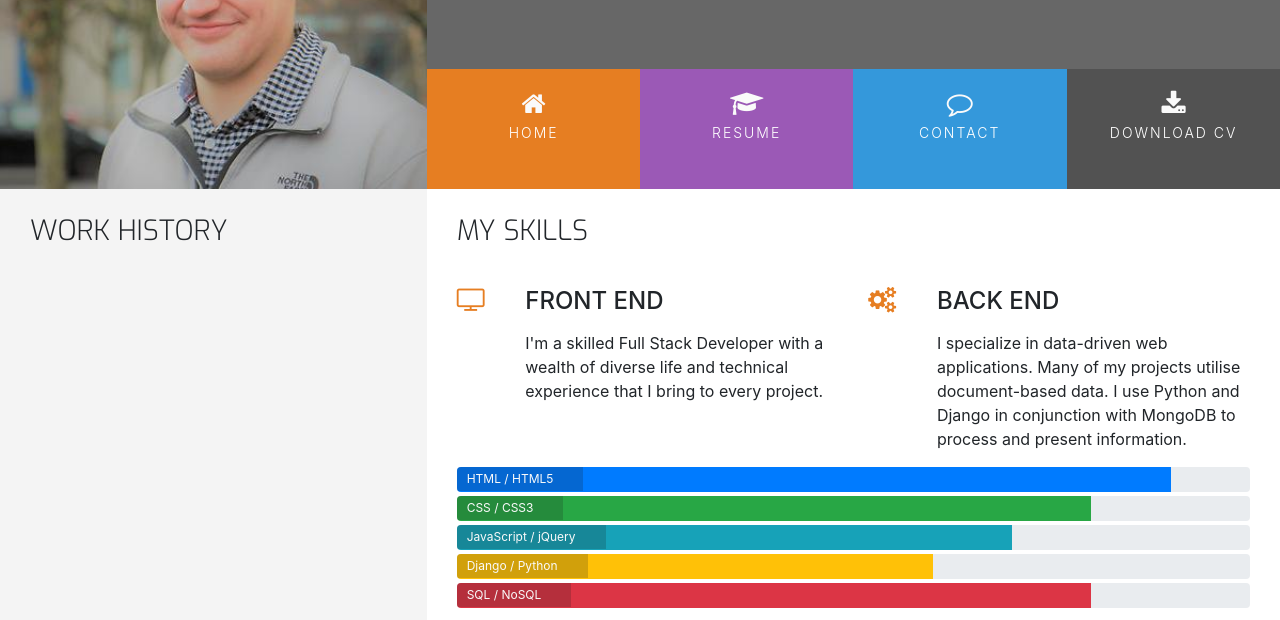
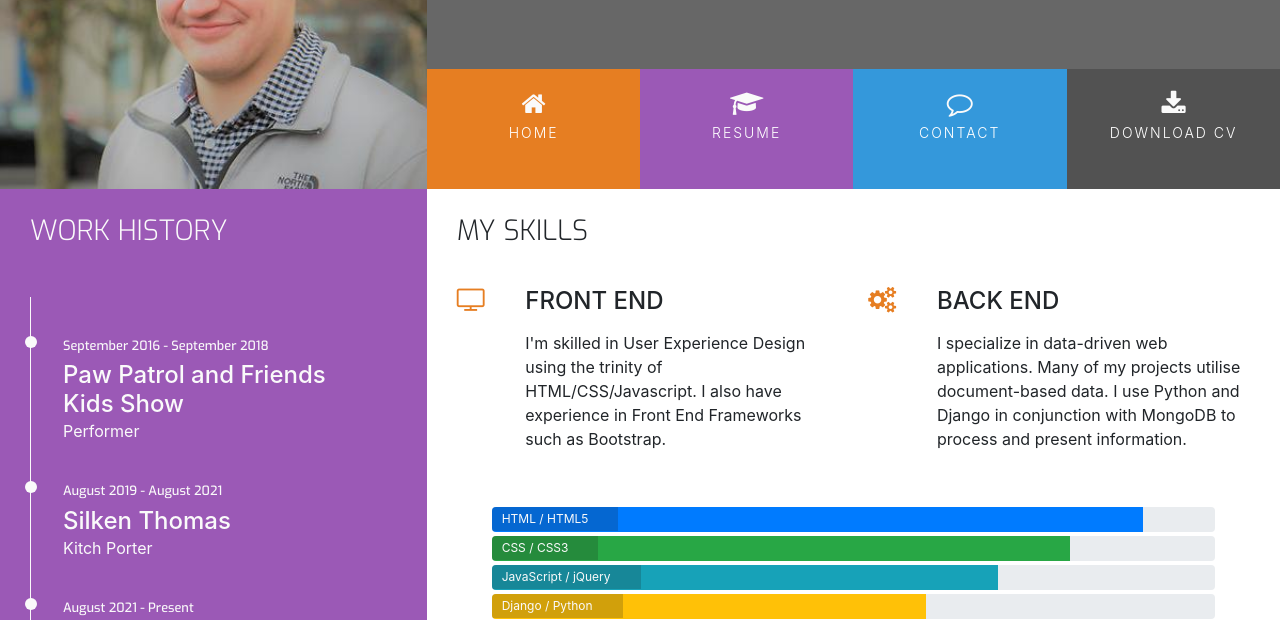
Before and after one commit to JAmcevoy/my_CV, a plain HTML site: page resume.html in a window 1280 px wide. Shown: the part 180-800 px from the top of the page. Drawn offline with nearby package versions, Linux system fonts and the light colour scheme.

Commit message:
added my work timeline to resume.html

```diff
--- a/assets/css/style.css
+++ b/assets/css/style.css
@@ -40,11 +40,16 @@
     float: none;
 }
 
+.history-heading,
 .section-heading {
     font-family: "Exo", sans-serif;
     font-weight: 300;
     margin-top: 25px;
     margin-bottom: 40px;
+}
+
+.bg-color-work-history {
+  background-color: #9b59b6
 }
 
 /* ----------------------------------------Special paddings/margins/text */
@@ -277,3 +282,51 @@ personal-info-item .value {
   color: #fafafa;
   background: rgba(25, 25, 25, 0.2);
 }
+
+.progress-section {
+  margin: 40px 20px;
+}
+
+/* ----------------------------------------Work History */
+
+.history-heading {
+  color: #fafafa;
+  margin-bottom: 50px;
+}
+
+.timeline-item {
+  padding: 4em 2em 0em 2em;
+  position: relative;
+  color: #fafafa;
+  border-left: solid 1px ;
+}
+
+.timeline-item p {
+  padding: 0;
+  margin: 0;
+}
+
+.timeline-item:before {
+  content: attr(data-dates);
+  position: absolute;
+  left: 2.5em;
+  top: 3em;
+  display: block;
+  font-family: "Exo" , sans-serif;
+  font-weight: 500;
+  font-size: 0.8em;
+  padding: 0;
+  margin: 0;
+}
+
+.timeline-item:after {
+  width: 12px;
+  height: 12px;
+  display: block;
+  top: 2.4em;
+  position: absolute;
+  left: -6px;
+  border-radius: 12px;
+  content: "";
+  background-color: #fafafa;
+}
--- a/resume.html
+++ b/resume.html
@@ -52,13 +52,25 @@
   </header>
   <section class="container-fluid">
     <div class="row">
-      <div class="col-md-4 bg-color-personal-info section-column">
+      <div class="col-md-4 bg-color-work-history section-column">
         <div class="row">
           <div class="col-12">
-            <h3 class="section-heading uppercase">
+            <h3 class="history-heading uppercase">
               Work History
             </h3>
           </div>
+        </div>
+        <div class="timeline-item" data-dates="September 2016 - September 2018">
+          <h4>Paw Patrol and Friends Kids Show</h4>
+          <p>Performer</p>
+        </div>
+        <div class="timeline-item" data-dates="August 2019 - August 2021">
+          <h4>Silken Thomas</h4>
+          <p>Kitch Porter</p>
+        </div>
+        <div class="timeline-item" data-dates="August 2021 - Present">
+          <h4>Monread CRM</h4>
+          <p>Certified Support Consultant</p>
         </div>
       </div>
       <div class="col-md-8 bg-color-three-reasons section-column">
@@ -76,8 +88,8 @@
               <div class="col-10">
                 <h4 class="three-reasons-heading uppercase">Front End</h4>
                 <p>
-                  I'm a skilled Full Stack Developer with a wealth of diverse life and technical experience that I bring
-                  to every project.
+                  I'm skilled in User Experience Design using the trinity of HTML/CSS/Javascript. I also have experience
+                  in Front End Frameworks such as Bootstrap.
                 </p>
               </div>
             </div>
@@ -107,36 +119,36 @@
               <span class="progress-type">HTML / HTML5</span>
             </div>
             <div class="progress">
-              <div class="progress-bar bg-success" role="progressbar" aria-valuenow="80" aria-valuemin="0" aria-valuemax="100"
-                style="width:80%;">
+              <div class="progress-bar bg-success" role="progressbar" aria-valuenow="80" aria-valuemin="0"
+                aria-valuemax="100" style="width:80%;">
                 <span class="sr-only">80% complete</span>
               </div>
               <span class="progress-type">CSS / CSS3</span>
             </div>
             <div class="progress">
-              <div class="progress-bar bg-info" role="progressbar" aria-valuenow="70" aria-valuemin="0" aria-valuemax="100"
-                style="width:70%;">
+              <div class="progress-bar bg-info" role="progressbar" aria-valuenow="70" aria-valuemin="0"
+                aria-valuemax="100" style="width:70%;">
                 <span class="sr-only">70% complete</span>
               </div>
               <span class="progress-type">JavaScript / jQuery</span>
             </div>
             <div class="progress">
-              <div class="progress-bar bg-warning" role="progressbar" aria-valuenow="60" aria-valuemin="0" aria-valuemax="100"
-                style="width:60%;">
+              <div class="progress-bar bg-warning" role="progressbar" aria-valuenow="60" aria-valuemin="0"
+                aria-valuemax="100" style="width:60%;">
                 <span class="sr-only">60% complete</span>
               </div>
               <span class="progress-type">Django / Python</span>
             </div>
             <div class="progress">
-              <div class="progress-bar bg-danger" role="progressbar" aria-valuenow="80" aria-valuemin="0" aria-valuemax="100"
-                style="width:80%;">
+              <div class="progress-bar bg-danger" role="progressbar" aria-valuenow="80" aria-valuemin="0"
+                aria-valuemax="100" style="width:80%;">
                 <span class="sr-only">80% complete</span>
               </div>
               <span class="progress-type">SQL / NoSQL</span>
             </div>
           </div>
         </div>
-
+      </div>
   </section>
   <footer class="container-fluid">
     <div id="footer-details" class="row">
```
